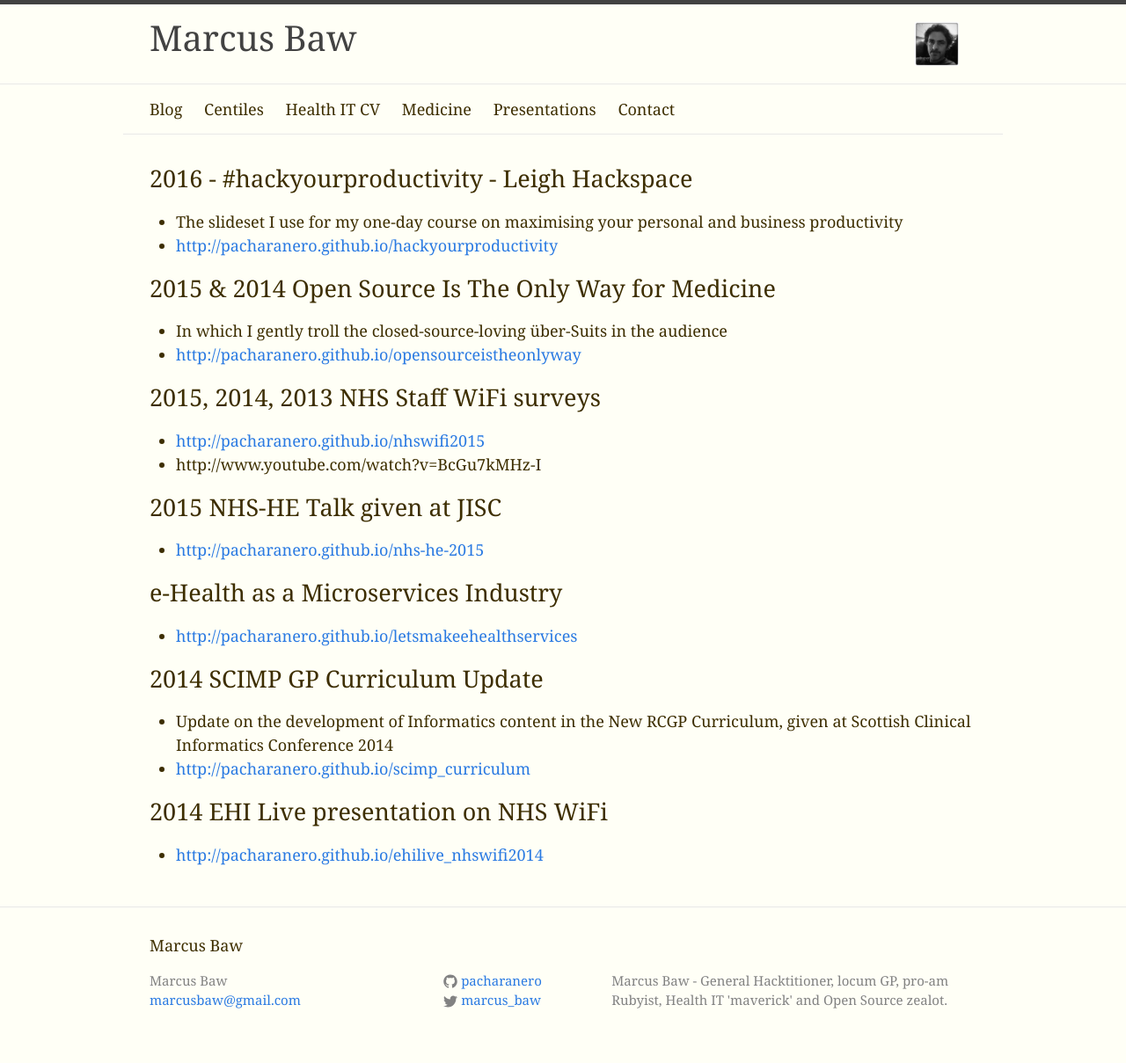
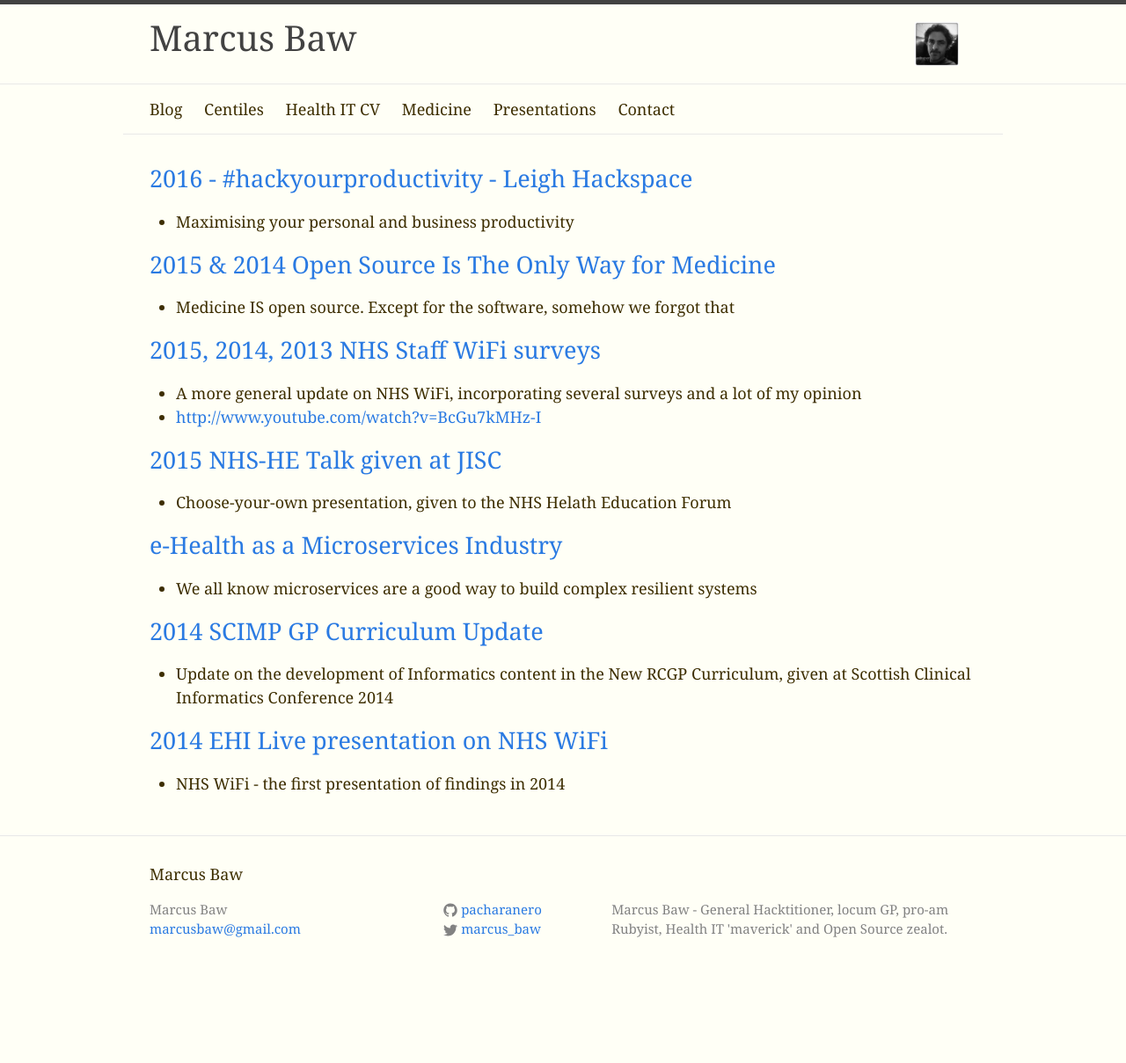
Before and after one commit to pacharanero/pacharanero.github.io, a Jekyll site: the page built from presentations.md, in a window 1280 px wide. Shown: the whole page at 88% size. Built offline with Jekyll 4.4.1, drawn with Linux system fonts in a browser that asks for light colours; after the commit the page ends 1128 px from its top, so only the background shows below that.

Commit message:
general tidying of the site

```diff
--- a/presentations.md
+++ b/presentations.md
@@ -6,31 +6,29 @@ active: active
 permalink: /presentations
 ---
 
-## 2016 - #hackyourproductivity - Leigh Hackspace
-* The slideset I use for my one-day course on maximising your personal and business productivity
-* <{{ site.url }}/hackyourproductivity>
+## [2016 - #hackyourproductivity - Leigh Hackspace]({{ site.url }}/hackyourproductivity)
+* Maximising your personal and business productivity
 
-## 2015 & 2014 Open Source Is The Only Way for Medicine
-* In which I gently troll the closed-source-loving über-Suits in the audience
-* <{{ site.url }}/opensourceistheonlyway>
 
-## 2015, 2014, 2013 NHS Staff WiFi surveys
+## [2015 & 2014 Open Source Is The Only Way for Medicine]({{ site.url }}/opensourceistheonlyway)
+* Medicine IS open source. Except for the software, somehow we forgot that
 
-* <{{ site.url }}/nhswifi2015>
-* http://www.youtube.com/watch?v=BcGu7kMHz-I
 
-## 2015 NHS-HE Talk given at JISC
+## [2015, 2014, 2013 NHS Staff WiFi surveys]({{ site.url }}/nhswifi2015)
+* A more general update on NHS WiFi, incorporating several surveys and a lot of my opinion
+* <http://www.youtube.com/watch?v=BcGu7kMHz-I>
 
-* <{{ site.url }}/nhs-he-2015>
 
-## e-Health as a Microservices Industry
+## [2015 NHS-HE Talk given at JISC]({{ site.url }}/nhs-he-2015)
+* Choose-your-own presentation, given to the NHS Helath Education Forum
 
-* <{{ site.url }}/letsmakeehealthservices>
+## [e-Health as a Microservices Industry]({{ site.url }}/letsmakeehealthservices)
+* We all know microservices are a good way to build complex resilient systems
 
-## 2014 SCIMP GP Curriculum Update
+
+## [2014 SCIMP GP Curriculum Update]({{ site.url }}/scimp_curriculum)
 * Update on the development of Informatics content in the New RCGP Curriculum, given at Scottish Clinical Informatics Conference 2014
-* <{{ site.url }}/scimp_curriculum>
 
-## 2014 EHI Live presentation on NHS WiFi
 
-* <{{ site.url }}/ehilive_nhswifi2014>
+## [2014 EHI Live presentation on NHS WiFi]({{ site.url }}/ehilive_nhswifi2014)
+* NHS WiFi - the first presentation of findings in 2014
```
